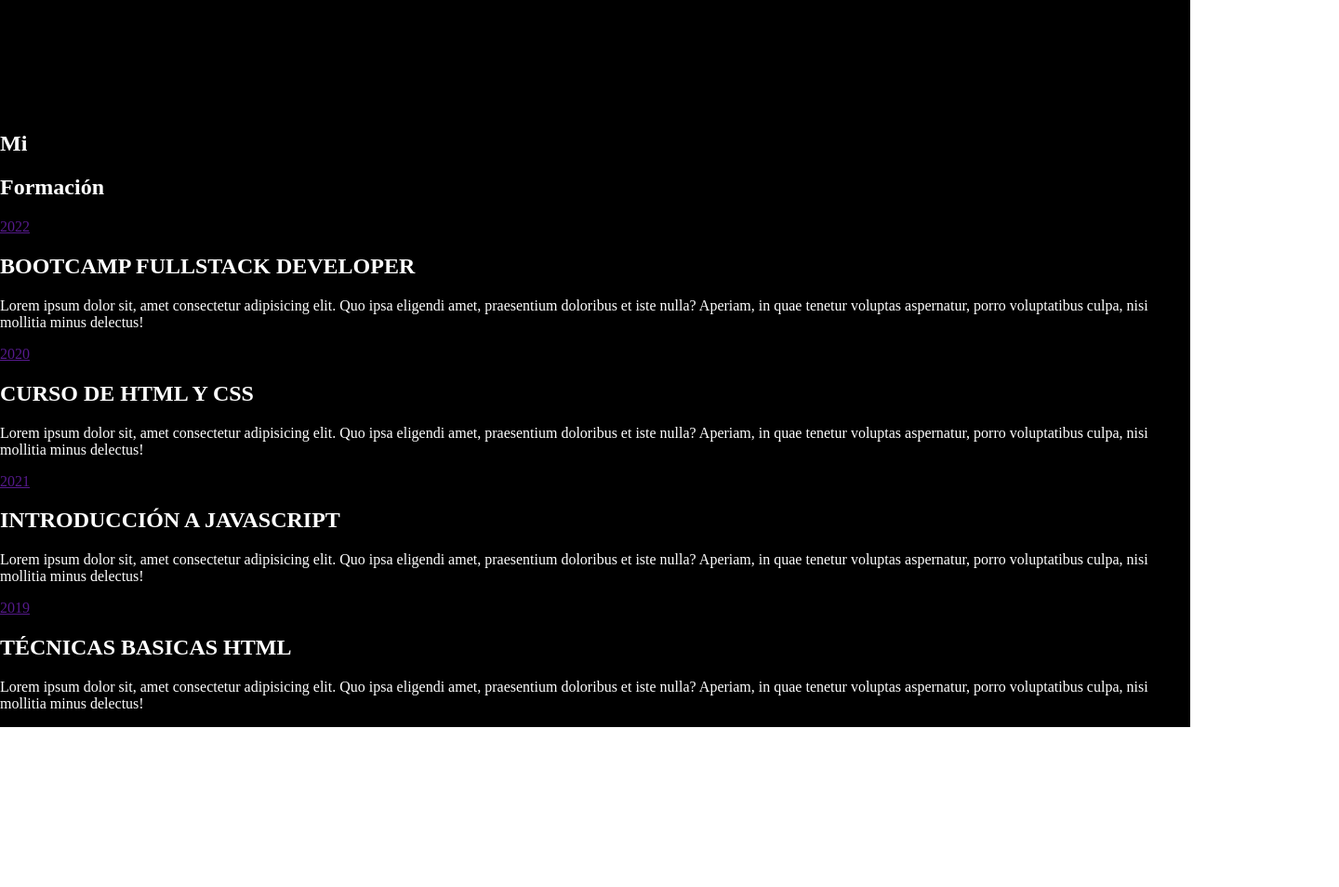
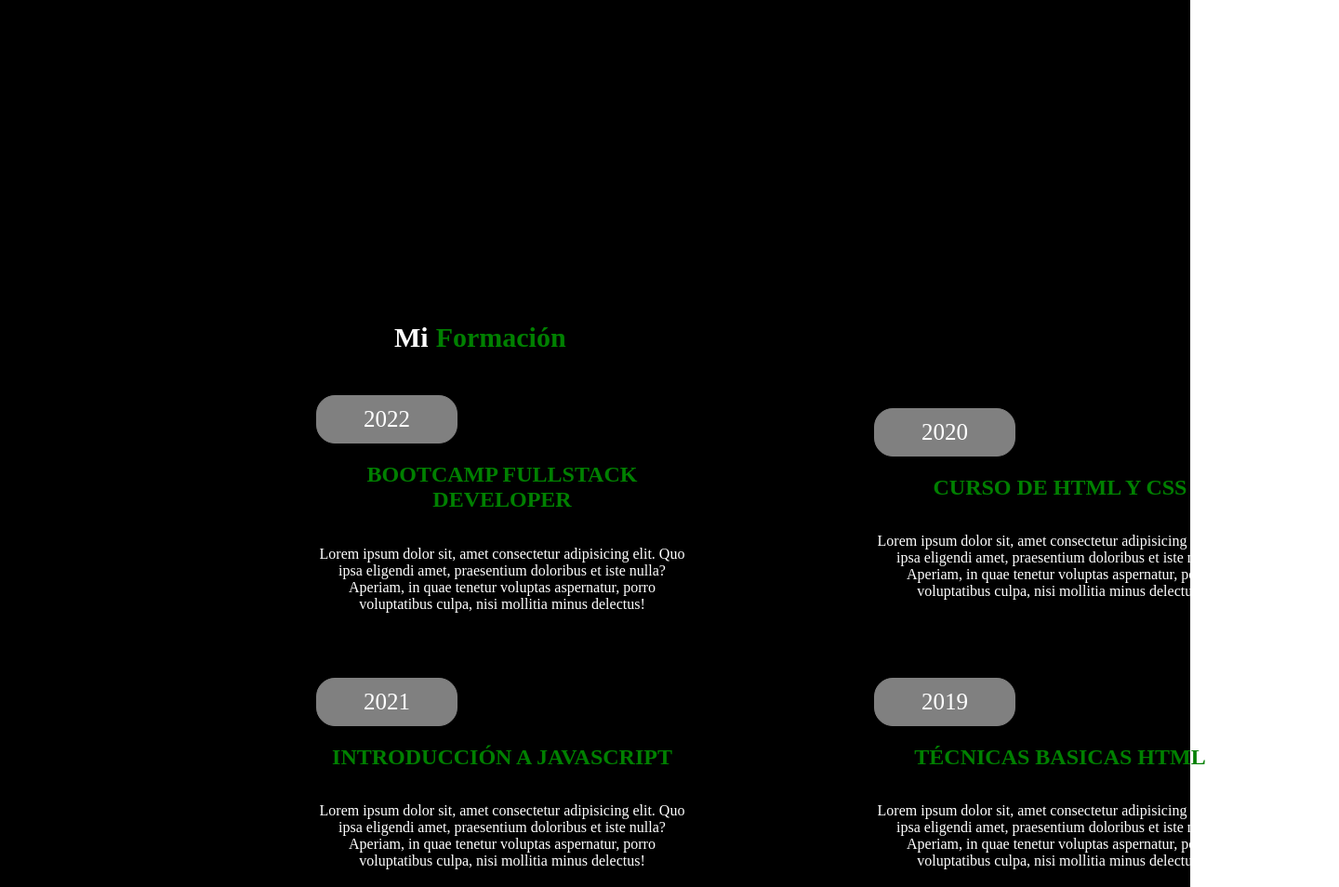
Before and after one commit to JaViErJiMeNeZ02/Portfolio, a plain HTML site: page index.html in a window 1280 px wide. Shown: the part 1960-2914 px from the top of the page at 93% size, 1440 px wide, since content can reach past the window. Before the commit the page ends 2742 px from the top, so only its background shows below. Drawn offline with Linux system fonts and the light colour scheme.

Commit message:
septimo commit

```diff
--- a/css/style.css
+++ b/css/style.css
@@ -1,6 +1,6 @@
 body{
     margin: 0 auto;
-    height: 100%;
+    width: 100%;
 }
 .container1{
     background-color: black;
@@ -11,7 +11,7 @@ body{
     align-items: center;
     justify-content: center;
     width: 100%;
-
+    height: 100%;
 
 
 }
@@ -78,6 +78,7 @@ body{
     width: 65%;
     padding: 200px 100px;
     margin: 0px 0px 0px 400px;
+
 
 
 }
@@ -180,3 +181,73 @@ body{
 .container2__h2{
     font-size: 25px;
 }
+
+
+/*PARTE 4*/
+.container3{
+    width: 65%;
+    padding: 200px 100px;
+    margin: 0px 0px 0px 400px;
+    display: flex;
+    flex-direction: column;
+    align-items: center;
+    justify-content: center;
+    margin-bottom: 200px;
+    color: white;
+}
+.container3__div{
+    width: 100%;
+}
+.container3__1{
+    display: flex;
+    justify-content: left;
+}
+.container3__h2{
+    color: white;
+    margin-right: 8px;
+    font-size: 30px;
+}
+.container3__h2--green{
+    color: green;
+    font-size: 30px;
+
+}
+
+.container3__section--div{
+    display: flex;
+
+}
+.container3__article{
+    display: flex;
+    flex-direction: column;
+    width: 400px;
+    height: 90px;
+    margin: 100px;
+    align-items: center;
+    justify-content: center;
+
+}
+.container3__article--div{
+    text-align: center;
+    display: flex;
+    flex-direction: column;
+}
+.container3__article--h2{
+    color: green;
+}
+.container3__article--a{
+    text-decoration: none;
+    color: white;
+    font-size: 25px;
+
+}
+.container3__article--div1{
+    border: 1px solid grey;
+    width: 150px;
+    height: 50px;
+    background-color: grey;
+    border-radius: 20px;
+    display: flex;
+    justify-content: center;
+    align-items: center;
+}
--- a/index.html
+++ b/index.html
@@ -118,9 +118,11 @@
 
         <div class="container3">
 
+            <div class="container3__div">
                 <div class="container3__1">
                     <h2 class="container3__h2">Mi</h2>
                     <h2 class="container3__h2--green">Formación</h2>
+                </div>
             </div>
 
             <div class="container3__2">
@@ -133,7 +135,9 @@
 
                             </div>
                             <div class="container3__article--div">
+                                <div class="container3__article--div1">
                                     <a class="container3__article--a" href="">2022</a>
+                                </div>
                                 <h2 class="container3__article--h2">BOOTCAMP FULLSTACK DEVELOPER</h2>
                                 <p class="container3__article--p">Lorem ipsum dolor sit, amet consectetur adipisicing elit.
                                     Quo ipsa eligendi amet, praesentium doloribus et iste nulla? Aperiam, in quae tenetur
@@ -147,7 +151,9 @@
 
                             </div>
                             <div class="container3__article--div">
+                                <div class="container3__article--div1">
                                     <a class="container3__article--a" href="">2020</a>
+                                </div>
                                 <h2 class="container3__article--h2">CURSO DE HTML Y CSS</h2>
                                 <p class="container3__article--p">Lorem ipsum dolor sit, amet consectetur adipisicing elit.
                                     Quo ipsa eligendi amet, praesentium doloribus et iste nulla? Aperiam, in quae tenetur
@@ -166,7 +172,9 @@
 
                             </div>
                             <div class="container3__article--div">
+                                <div class="container3__article--div1">
                                     <a class="container3__article--a" href="">2021</a>
+                                </div>
                                 <h2 class="container3__article--h2">INTRODUCCIÓN A JAVASCRIPT</h2>
                                 <p class="container3__article--p">Lorem ipsum dolor sit, amet consectetur adipisicing elit.
                                     Quo ipsa eligendi amet, praesentium doloribus et iste nulla? Aperiam, in quae tenetur
@@ -180,7 +188,9 @@
 
                             </div>
                             <div class="container3__article--div">
+                                <div class="container3__article--div1">
                                     <a class="container3__article--a" href="">2019</a>
+                                </div>
                                 <h2 class="container3__article--h2">TÉCNICAS BASICAS HTML</h2>
                                 <p class="container3__article--p">Lorem ipsum dolor sit, amet consectetur adipisicing elit.
                                     Quo ipsa eligendi amet, praesentium doloribus et iste nulla? Aperiam, in quae tenetur
```
Lines whose indentation alone changed are shown as unchanged.
